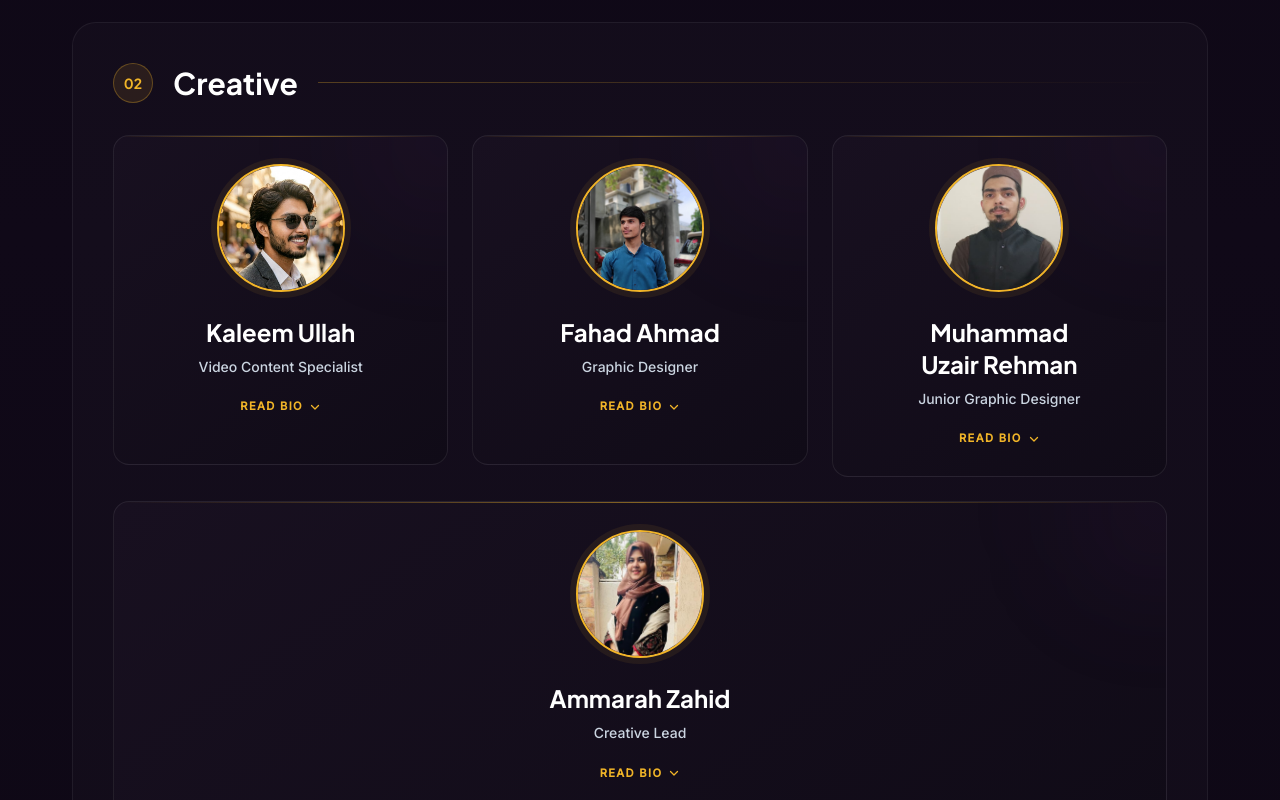
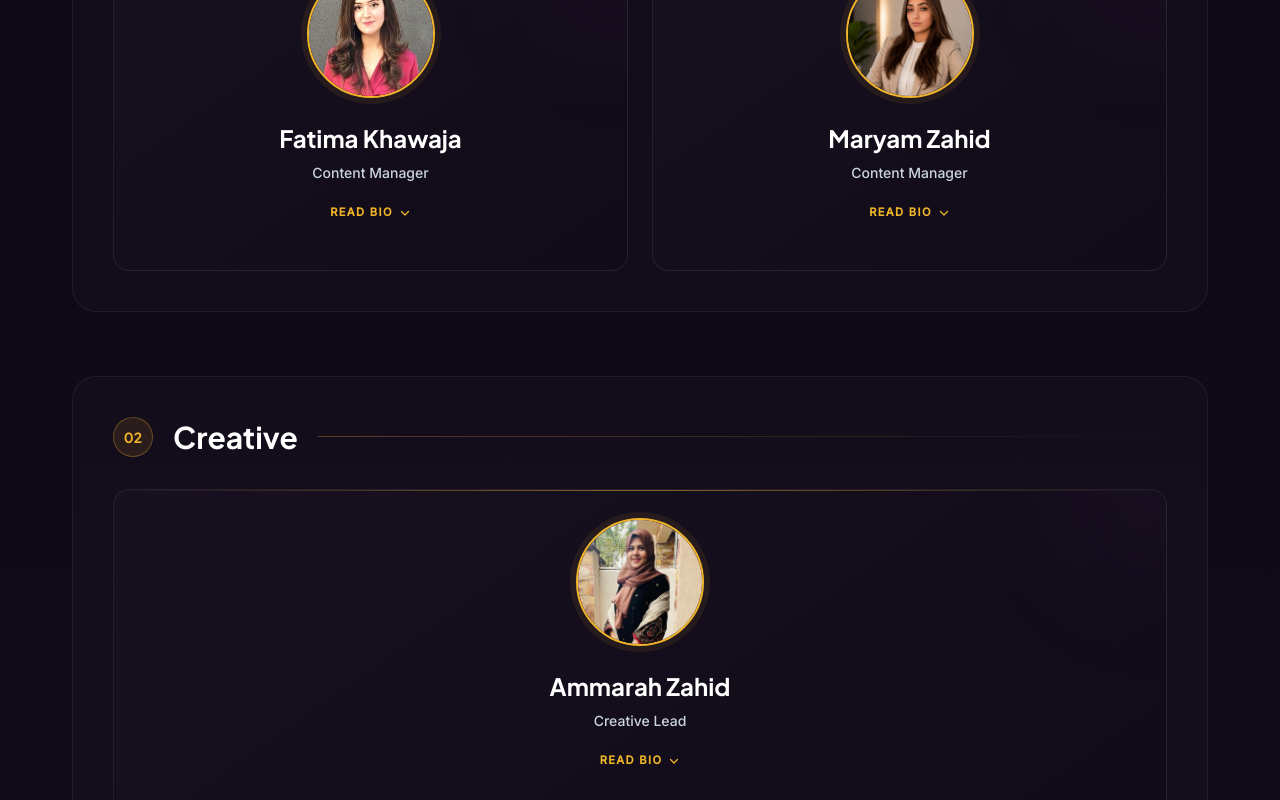
Before and after one commit to Ahmad236224/Digitales, a Next.js app: page /about in a window 1280 px wide. Shown: the part 3780-4580 px from the top of the page. Built offline with nearby package versions, Linux system fonts and the light colour scheme.

Commit message:
Update Team member positions

```diff
--- a/app/about/page.tsx
+++ b/app/about/page.tsx
@@ -209,9 +209,19 @@ export default function AboutPage() {
                   <div className="hidden h-px flex-1 bg-gradient-to-r from-gold/30 to-transparent sm:block" />
                 </div>
                 <div className="relative z-10 mt-8 flex flex-wrap items-start gap-6">
-                  {group.people.map((p) => (
-                    <div key={p.name} className="min-w-0 flex-[1_1_300px] self-start">
-                      <TeamMemberCard person={p} />
+                  {group.people.map((person) => (
+                    <div
+                      key={person.name}
+                      className={`min-w-0 self-start ${
+                        (group.dept === "Creative" && person.name === "Ammarah Zahid") ||
+                        (group.dept === "Account Management" && person.name === "Ayesha Gull") ||
+                        (group.dept === "Performance & Growth" && person.name === "Waqas Nayyar") ||
+                        (group.dept === "Technology & Data" && person.name === "Khuzema Khan")
+                          ? "flex-[1_1_100%]"
+                          : "flex-[1_1_300px]"
+                      }`}
+                    >
+                      <TeamMemberCard person={person} />
                     </div>
                   ))}
                 </div>
--- a/lib/site.ts
+++ b/lib/site.ts
@@ -322,6 +322,12 @@ export const TEAM = [
     dept: "Creative",
     people: [
       {
+        name: "Ammarah Zahid",
+        title: "Creative Lead",
+        image: "/about/ammarah-zahid.jpg",
+        bio: "As a Senior Graphic Designer with 6+ experience, I elevate brand narratives & deliver polished, high-resolution design solutions that resonate deeply with target audiences.",
+      },
+      {
         name: "Kaleem Ullah",
         title: "Video Content Specialist",
         image: "/about/Kaleem ullah.jpeg",
@@ -339,12 +345,6 @@ export const TEAM = [
         image: "/about/uzair.jpg",
         bio: "Bringing fresh creativity and a year of focused experience, Uzair drives visual execution across digital campaigns, ensuring every asset aligns with high-end brand standards.",
 
-      },
-      {
-        name: "Ammarah Zahid",
-        title: "Creative Lead",
-        image: "/about/ammarah-zahid.jpg",
-        bio: "As a Senior Graphic Designer with 6+ experience, I elevate brand narratives & deliver polished, high-resolution design solutions that resonate deeply with target audiences.",
       },
     ],
   },
```
